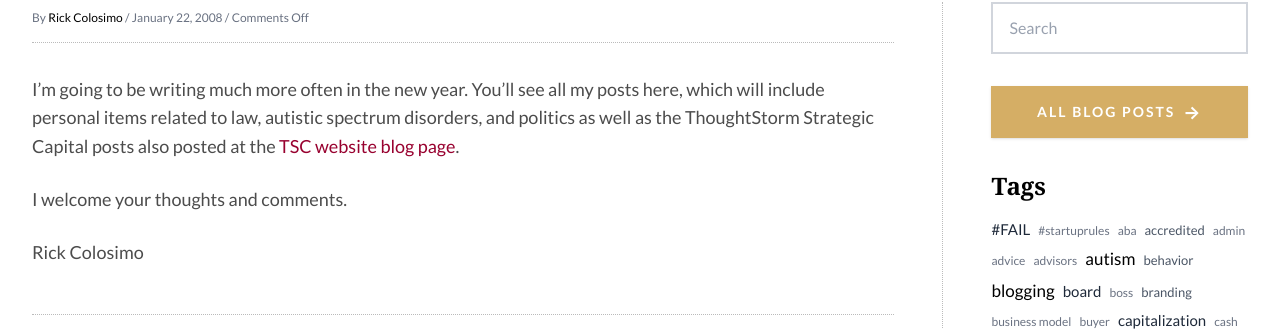
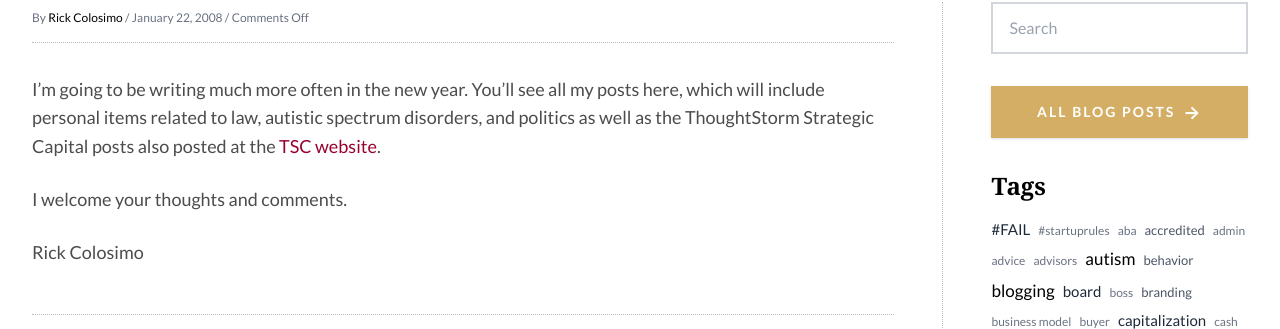
Before and after one commit to rickcolosimo/rjcblog, a Jekyll site: the page built from _posts/2008-01-21-3.md, in a window 1280 px wide and 900 px high. Shown: the part 335-664 px from the top of the window. Built offline with Jekyll 4.4.1, drawn with Linux system fonts in a browser that asks for light colours.

Commit message:
Update 2008-01-21-3.md to fix link

```diff
--- a/_posts/2008-01-21-3.md
+++ b/_posts/2008-01-21-3.md
@@ -7,13 +7,13 @@ permalink: /3/
 excerpt: I’m going to be writing much more often in the new year. You’ll see all my
   posts here, which will include personal items related to law, autistic spectrum
   disorders, and politics as well as the ThoughtStorm Strategic Capital posts also
-  posted at the TSC website blog page. I welcome your thoughts and comments. Rick
+  posted at the TSC website. I welcome your thoughts and comments. Rick
   Colosimo
 categories:
 - general
 ---
 
-I’m going to be writing much more often in the new year. You’ll see all my posts here, which will include personal items related to law, autistic spectrum disorders, and politics as well as the ThoughtStorm Strategic Capital posts also posted at the [TSC website](http://www.thoughtstorm.com/) [blog page](http://www.thoughtstorm.com/).
+I’m going to be writing much more often in the new year. You’ll see all my posts here, which will include personal items related to law, autistic spectrum disorders, and politics as well as the ThoughtStorm Strategic Capital posts also posted at the [TSC website](http://www.thoughtstorm.com/).
 
 I welcome your thoughts and comments.
 
```
